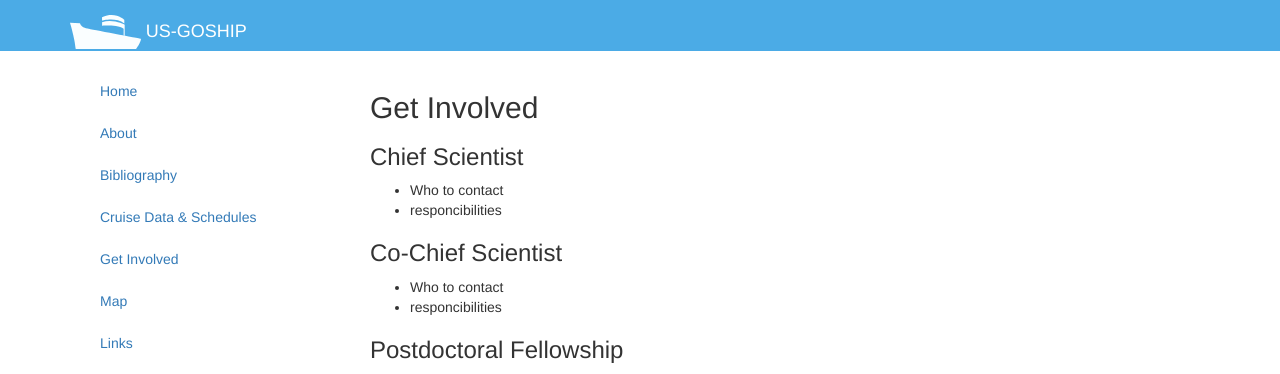
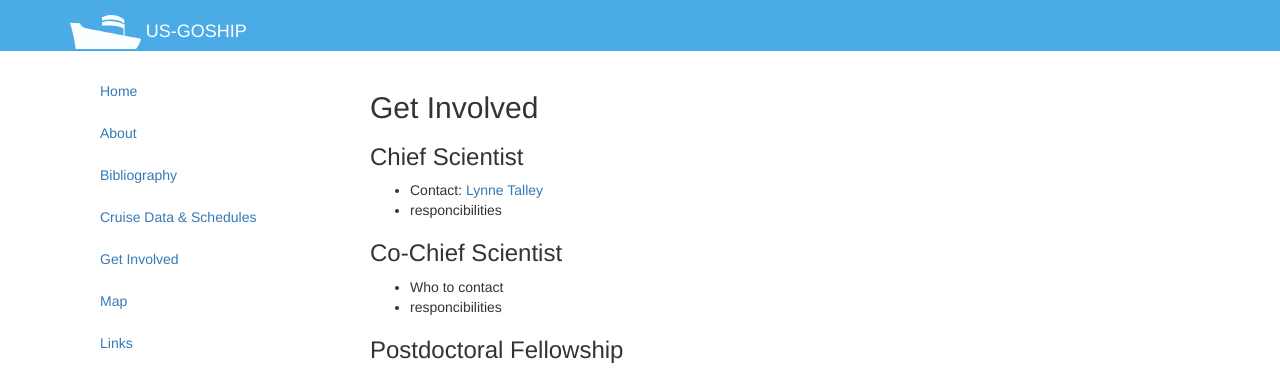
Before and after one commit to cberys/us-goship, a Jekyll site: the page built from get_invovled.md, in a window 1280 px wide. Shown: the top 374 px of the page. Built offline with Jekyll 4.4.1, drawn with Linux system fonts in a browser that asks for light colours; nearby versions of some CDN libraries.

Commit message:
Update get_invovled.md

```diff
--- a/get_invovled.md
+++ b/get_invovled.md
@@ -8,7 +8,7 @@ permalink: /get_involved/
 
 ### Chief Scientist
 
-* Who to contact
+* Contact: [Lynne Talley](mailto:lynne@example.com)
 * responcibilities
 
 ### Co-Chief Scientist
```
